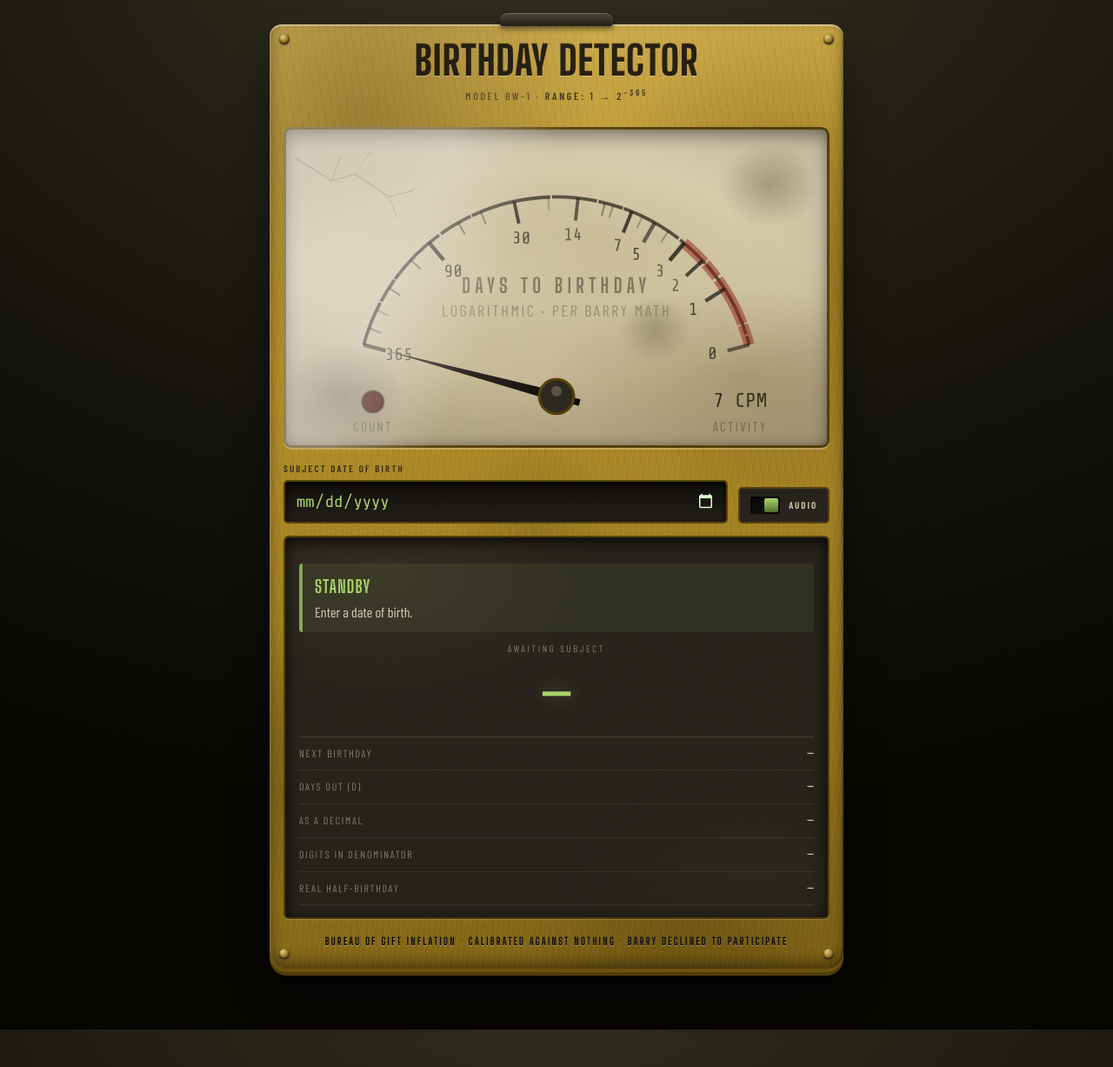
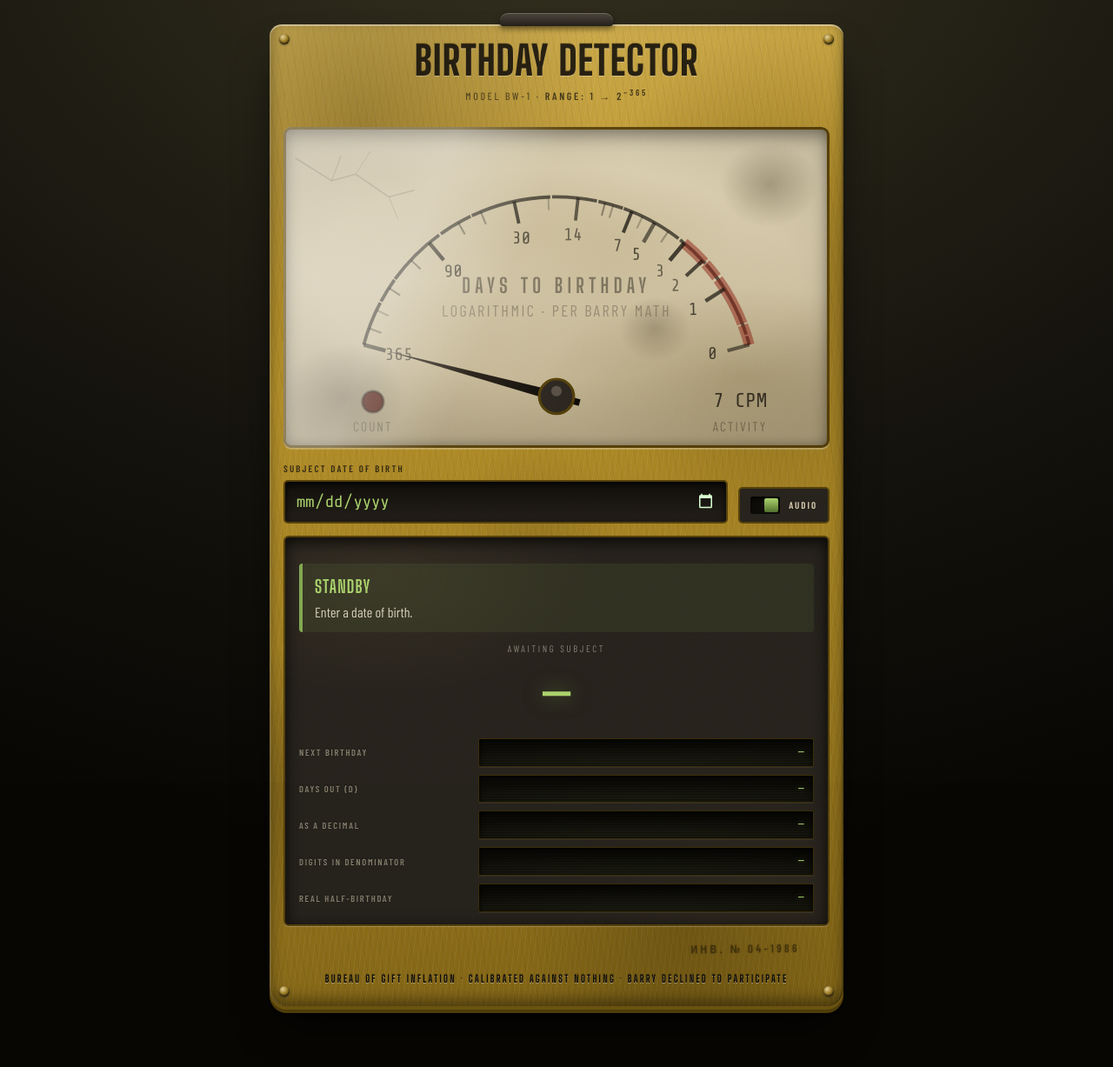
Before and after one commit to ahecht/ahecht.github.io, a Jekyll site: the page barry/index.html, which Jekyll copies as it is, in a window 1280 px wide. Shown: the whole page at 87% size. Built offline with Jekyll 4.4.1, drawn with Linux system fonts in a browser that asks for light colours; before the commit the page ends 1184 px from its top, so only the background shows below that.

Commit message:
Rebuild the readout rows as lit windows; stencil a unit number on the case
The rows read as a styled definition list sunk into the case. Each value
now sits behind its own pane: recessed dark glass with a phosphor glow,
scan lines, and a hairline bezel, with the legend beside it as silkscreen
sitting proud of the panel rather than flat grey text. Layout moves from
flex to grid so the panes align down a common edge; mobile stacks legend
over pane instead of collapsing the row.

Adds a stencilled inventory mark above the engraved plate - thin worn
paint with a little overspray, rotated slightly off square, as if sprayed
on after the case was finished.

Co-Authored-By: Claude Opus 5 (1M context) <noreply@anthropic.com>
Claude-Session: https://claude.ai/code/session_01HNcNgo6iCjBDEABU2X3JA7

```diff
--- a/barry/index.html
+++ b/barry/index.html
@@ -200,13 +200,34 @@ input[type=date]::-webkit-calendar-picker-indicator{filter:invert(1) sepia(1) sa
   text-align:center;font-size:11px;letter-spacing:.24em;text-transform:uppercase;
   color:var(--steel);margin-bottom:9px;
 }
-.rows{margin-top:16px;border-top:1px solid rgba(239,231,210,.14)}
-.row{
-  display:flex;justify-content:space-between;gap:14px;align-items:baseline;
-  padding:8px 0;border-bottom:1px solid rgba(239,231,210,.09);
+/* a bank of lit windows rather than a list: stamped legend on the left,
+   the value behind its own pane of dirty glass on the right */
+.rows{margin-top:18px;display:grid;gap:9px}
+.row{display:grid;grid-template-columns:minmax(92px,33%) 1fr;gap:11px;align-items:stretch}
+.row dt{
+  align-self:center;
+  font-size:10.5px;letter-spacing:.16em;text-transform:uppercase;font-weight:600;
+  color:rgba(214,203,175,.58);
+  text-shadow:0 -1px 0 rgba(0,0,0,.65);   /* silkscreen sitting proud of the panel */
 }
-.row dt{font-size:12px;letter-spacing:.14em;text-transform:uppercase;color:var(--steel)}
-.row dd{margin:0;font-family:'Share Tech Mono',monospace;font-size:15px;color:var(--dial);text-align:right}
+.row dd{
+  margin:0;position:relative;
+  padding:6px 10px;border-radius:2px;
+  font-family:'Share Tech Mono',monospace;font-size:14px;line-height:1.35;
+  color:var(--radium-hot);text-align:right;
+  text-shadow:0 0 9px rgba(127,166,80,.55);
+  background:
+    radial-gradient(130% 150% at 50% 125%, rgba(127,166,80,.11), transparent 68%),
+    linear-gradient(180deg,#090805,#13110c);
+  border:1px solid #3a2d08;
+  box-shadow:
+    inset 0 2px 7px rgba(0,0,0,.9),
+    0 1px 0 rgba(255,255,255,.06);
+}
+.row dd::after{                            /* scan lines across the glass */
+  content:'';position:absolute;inset:0;border-radius:inherit;pointer-events:none;
+  background:repeating-linear-gradient(180deg, rgba(0,0,0,.24) 0 1px, transparent 1px 3px);
+}
 dl{margin:0}
 .verdict{
   margin-top:14px;padding:12px 14px;border-radius:4px;
@@ -225,6 +246,18 @@ dl{margin:0}
   background:#0d0b08;padding:9px;border-radius:3px;
 }
 
+/* sprayed on later through a stencil: thin worn paint with a little overspray,
+   and never quite squared up to the case. Barlow Condensed carries Cyrillic, so
+   Google serves that subset for these glyphs. */
+.stencil{
+  margin:16px 34px 0;text-align:right;
+  font-family:'Barlow Condensed','Arial Narrow',system-ui,sans-serif;
+  font-weight:600;font-size:13px;letter-spacing:.26em;
+  color:rgba(26,19,6,.46);
+  text-shadow:0 0 2px rgba(26,19,6,.3);
+  transform:rotate(-.7deg);transform-origin:100% 50%;
+}
+
 /* stamped into the case and paint-filled: black enamel in the groove, a shadowed
    upper wall, and a lit lower lip where the tool broke the surface */
 .engraved{
@@ -240,7 +273,7 @@ dl{margin:0}
 @media (max-width:520px){
   .plate{padding:4px 6px 12px}
   .controls{grid-template-columns:1fr}
-  .row{flex-direction:column;gap:0}
+  .row{grid-template-columns:1fr;gap:5px}
   .row dd{text-align:left}
 }
 @media (prefers-reduced-motion:reduce){
@@ -334,6 +367,7 @@ dl{margin:0}
 
   </section>
 
+  <p class="stencil">&#1048;&#1053;&#1042;. &#8470; 04&#8209;1986</p>
   <p class="engraved">Bureau of Gift Inflation &middot; Calibrated against Nothing &middot; Barry declined to participate</p>
 </main>
 
```
